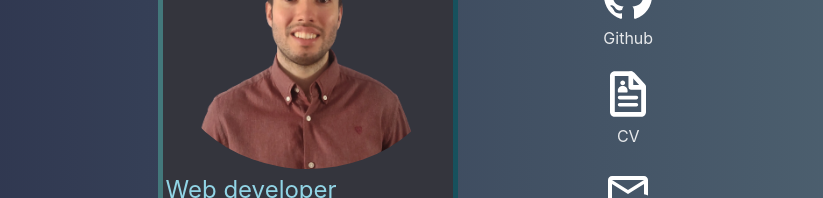
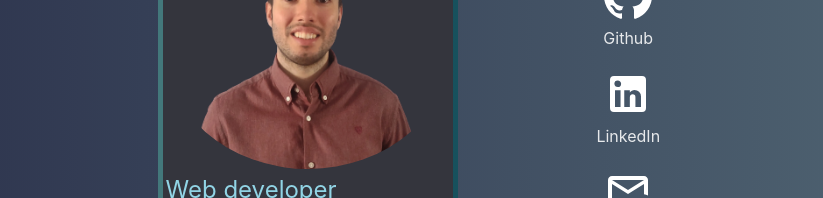
Before and after one commit to higueromora/portfolio, a React (Vite) app: page / in a window 1280 px wide. Shown: the part 201-399 px from the top of the page, without its empty margins (225-1048 px from the left). Built offline with nearby package versions, Linux system fonts and the light colour scheme; the HTML template or start-up script is replaced by a standard one.

Commit message:
add logo linkedIn

```diff
--- a/src/App.jsx
+++ b/src/App.jsx
@@ -1,8 +1,8 @@
 import pictureCV from './assets/pictureCVNo.webp';
 import pictureCV2 from './assets/pictureCVNo.png';
 import Github from './assets/Github.svg';
-import CV from './assets/CV.svg';
-import CVPDF from './assets/CV.pdf';
+import linkedin from './assets/Linkedin.svg';
+// import CVPDF from './assets/CV.pdf';
 import PHP from './assets/PHP.svg';
 import SQL from './assets/SQL.svg';
 import Laravel from './assets/Laravel.svg';
@@ -37,7 +37,7 @@ function App() {
 
       <HeaderComponent pictureCV={pictureCV} pictureCV2={pictureCV2} >
         <SocialCard Title="Github" src={Github} href="https://github.com/higueromora" alt="github" />
-        <SocialCard Title="CV" src={CV} href={CVPDF} alt="CV" />
+        <SocialCard Title="LinkedIn" src={linkedin} href="https://www.linkedin.com/in/%C3%A1ngel-higuero-mora-9b3085349/" alt="LinkedIn" />
         <SocialCard Title="Email" src={EMAIL3} href="mailto:angelmoradev@gmail.com" alt="Email" />
       </HeaderComponent>
 
```
